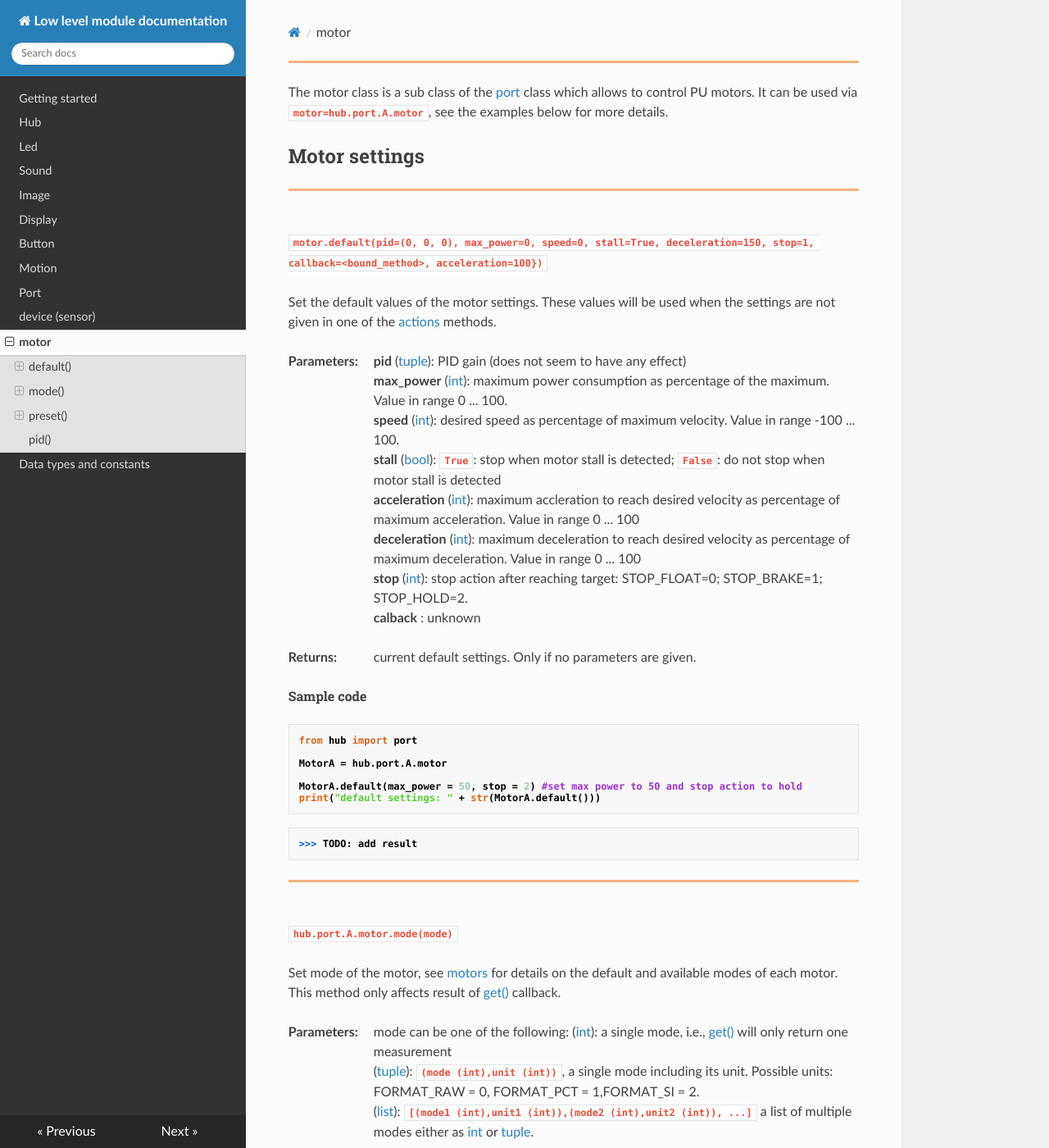
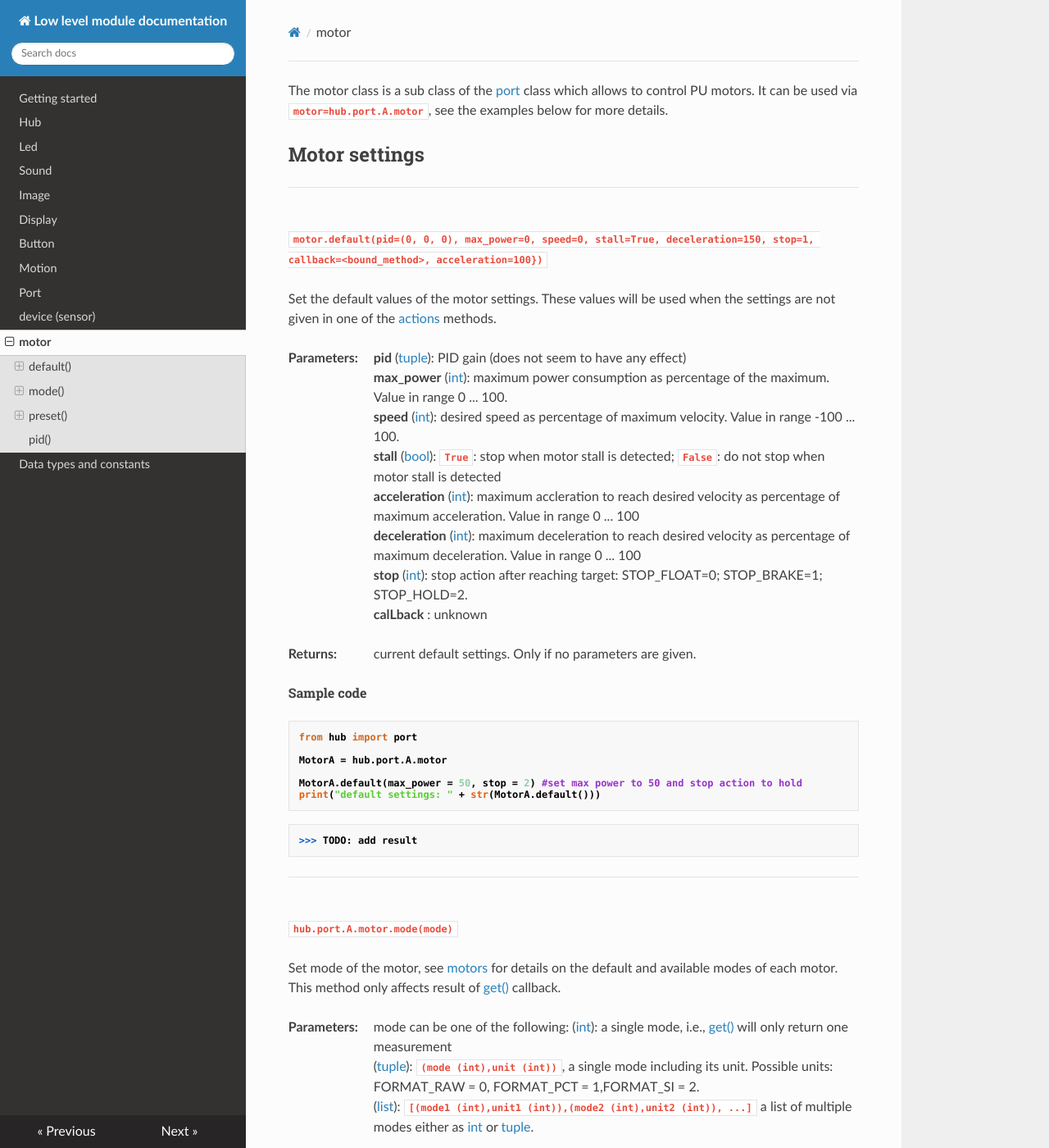
Before and after one commit to NStrijbosch/hub-module-notes, an MkDocs documentation site: the page built from docs/motors.md, in a window 1280 px wide and 1400 px high. Shown: the whole window at 82% size. Built offline with MkDocs 1.6.1, drawn with Linux system fonts in a browser that asks for light colours; nearby versions of some CDN libraries.

Commit message:
update lines

````diff
--- a/docs/custom.css
+++ b/docs/custom.css
@@ -13,7 +13,7 @@ h1 {font-size: 150%;}
 h2 {font-size: 10%; visibility:hidden;}
 h3 {font-size: 100%}
 
-hr {border-top: 3px solid #f0b37e;}
+/*hr {border-top: 3px solid #f0b37e;}*/
 
 blockquote{background: #ffedcc; border-top: solid 3px #f0b37e; margin-right: 24px;}
 
--- a/docs/motors.md
+++ b/docs/motors.md
@@ -2,7 +2,7 @@ The motor class is a sub class of the [port](port.md) class which allows to cont
 
 # Motor settings
 
-***
+---
 
 ## default()
 
@@ -19,7 +19,7 @@ __Parameters:__
 *  __acceleration__ ([int](data_types.md#int)): maximum accleration to reach desired velocity as percentage of maximum acceleration. Value in range 0 ... 100
 *  __deceleration__ ([int](data_types.md#int)): maximum deceleration to reach desired velocity as percentage of maximum deceleration. Value in range 0 ... 100
 *  __stop__ ([int](data_types.md#int)): stop action after reaching target: STOP_FLOAT=0; STOP_BRAKE=1; STOP_HOLD=2.
-*  __calback__ : unknown
+*  __calLback__ : unknown
 
 __Returns:__
 
@@ -40,7 +40,7 @@ print("default settings: " + str(MotorA.default()))
 >>> TODO: add result
 ```
 
-***
+---
 
 ## mode()
 
@@ -79,7 +79,7 @@ print("Mode motor port A: " + str(MotorA.mode()))
 >>> Mode motor port A: [(3,0),(2,2)]
 ```
 
-***
+---
 
 ## preset()
 
@@ -101,7 +101,7 @@ MotorA = port.A.motor
 MotorA.preset(100)
 ```
 
-***
+---
 
 ## pid()
 
````
